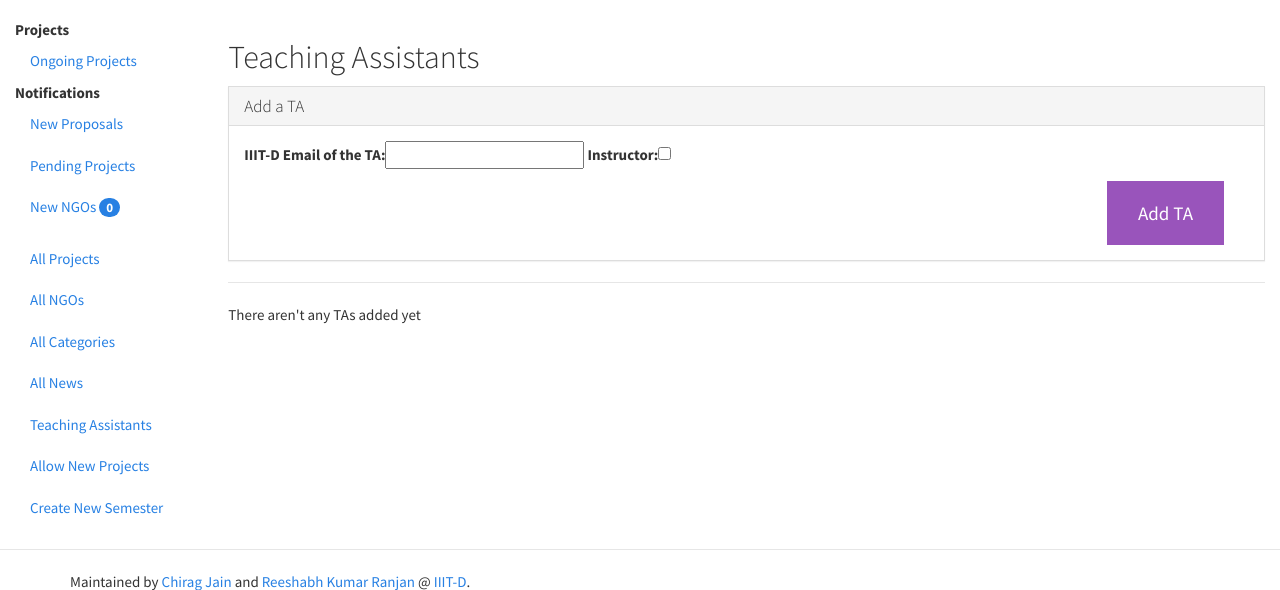
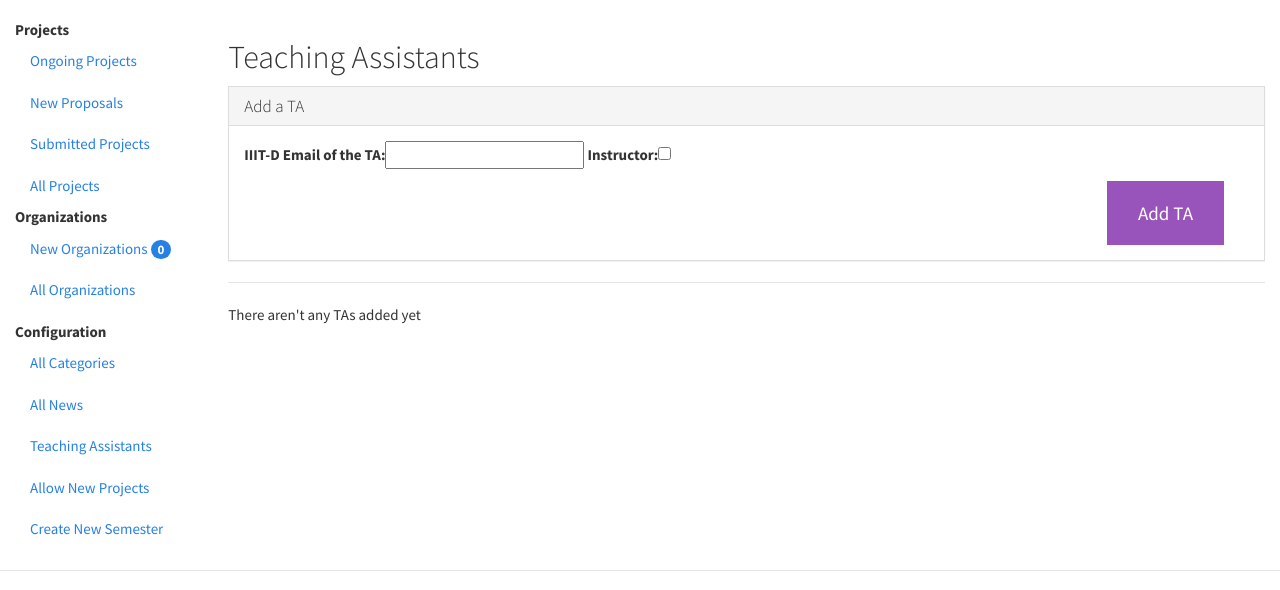
Before and after one commit to SanyamGarg12/sg-cw-iiitd, a Django app: template supervisor/templates/TA.html in a window 1280 px wide. Shown: the part 51-641 px from the top of the page. Run offline with Django 3.2, Linux system fonts and the light colour scheme; the template is opened without the code that fills it: values that come from a table or form of the project are taken from there, others are empty; parts of the project's set-up code (start-up, migrations or seed data) failed here and were passed over; some libraries are stand-ins or nearby versions.

Commit message:
Reorganize Supervisor Home

```diff
--- a/supervisor/templates/supervisorcore.html
+++ b/supervisor/templates/supervisorcore.html
@@ -15,6 +15,7 @@
         .col-sm-offset-3 {
             margin-left: 0%;
         }
+
         .ajaxify-btn {
         }
     </style>
@@ -56,25 +57,27 @@
     <div class="col-sm-3 col-md-2 sidebar">
         <ul class="nav nav-sidebar">
             <li class="active"><strong>Projects</strong></li>
-            <li><a href="{% url 'ongoing_projects' %}">Ongoing Projects</a></li>
-{#            <li><a href="{% url 'example_projects' %}">Example Projects</a></li>#}
+            <li><a href="{% url 'ongoing_projects' %}">Ongoing Projects
+                {#            <li><a href="{% url 'example_projects' %}">Example Projects</a></li>#}
+            </a></li>
+            <li><a href="{% url 'unverified_projects' %}">New Proposals
+                {#                <span class="badge">{{ request.session.noti_count_proposal|add:"0" }}</span> #}
+            </a></li>
+            <li><a href="{% url 'submitted_projects' %}">Submitted Projects
+                {#                <span class="badge">{{ request.session.noti_count_submissions|add:"0" }}</span>#}
+            </a></li>
+            <li><a href="{% url 'super_allprojects' %}">All Projects</a></li>
         </ul>
         <ul class="nav nav-sidebar">
-            <li class="active"><strong>Notifications</strong></li>
-            <li><a href="{% url 'unverified_projects' %}">New Proposals
-{#                <span class="badge">{{ request.session.noti_count_proposal|add:"0" }}</span> #}
-            </a></li>
-            <li><a href="{% url 'submitted_projects' %}">Pending Projects
-{#                <span class="badge">{{ request.session.noti_count_submissions|add:"0" }}</span>#}
-            </a></li>
-            <li><a href="{% url 'super_suggested_ngos' %}">New NGOs
+            <li class="active"><strong>Organizations</strong></li>
+            <li><a href="{% url 'super_suggested_ngos' %}">New Organizations
                 <span class="badge">{{ request.session.noti_count_NGO|add:"0" }}</span>
             </a></li>
+            <li><a href="{% url 'super_all_NGO' %}">All Organizations</a></li>
         </ul>
         <ul></ul>
         <ul class="nav nav-sidebar">
-            <li><a href="{% url 'super_allprojects' %}">All Projects</a></li>
-            <li><a href="{% url 'super_all_NGO' %}">All NGOs</a></li>
+            <li class="active"><strong>Configuration</strong></li>
             <li><a href="{% url 'super_allcategories' %}">All Categories</a></li>
             <li><a href="{% url 'all_news' %}">All News</a></li>
             <li><a href="{% url 'TA' %}">Teaching Assistants</a></li>
```
